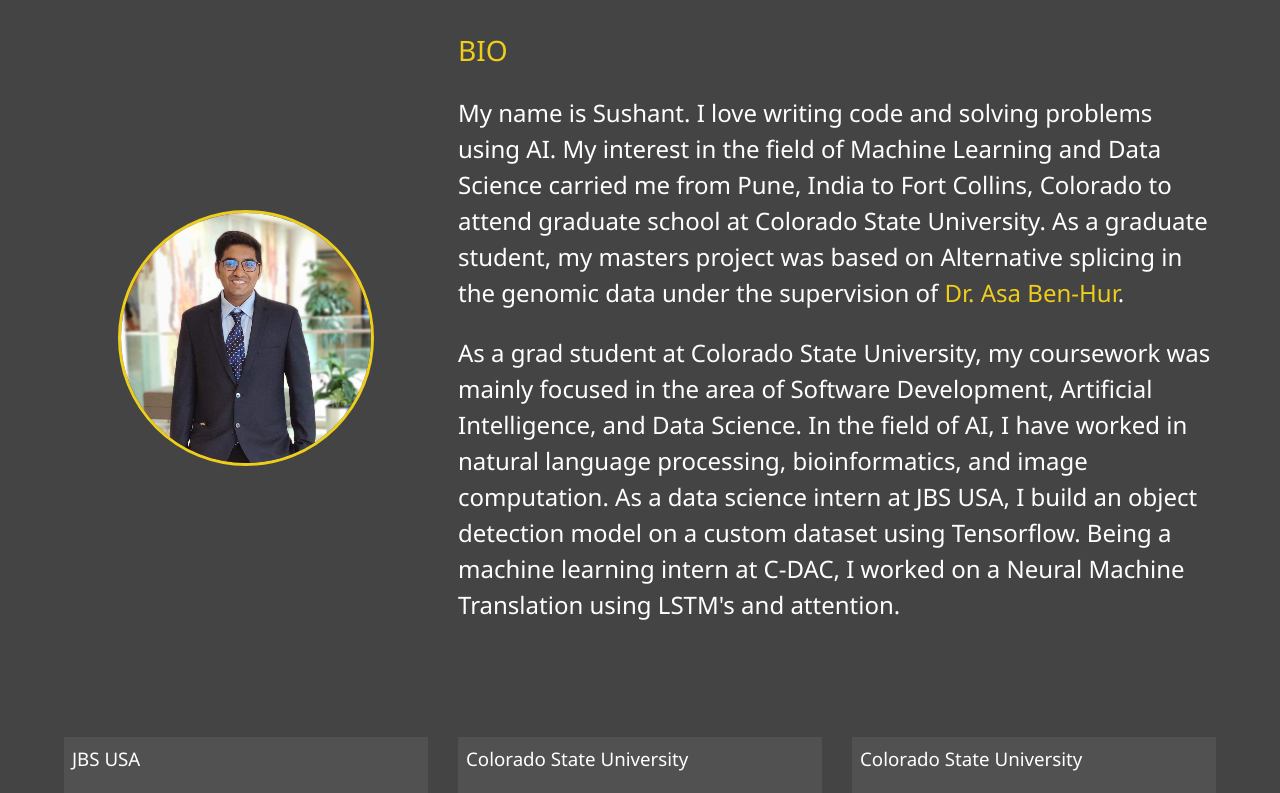
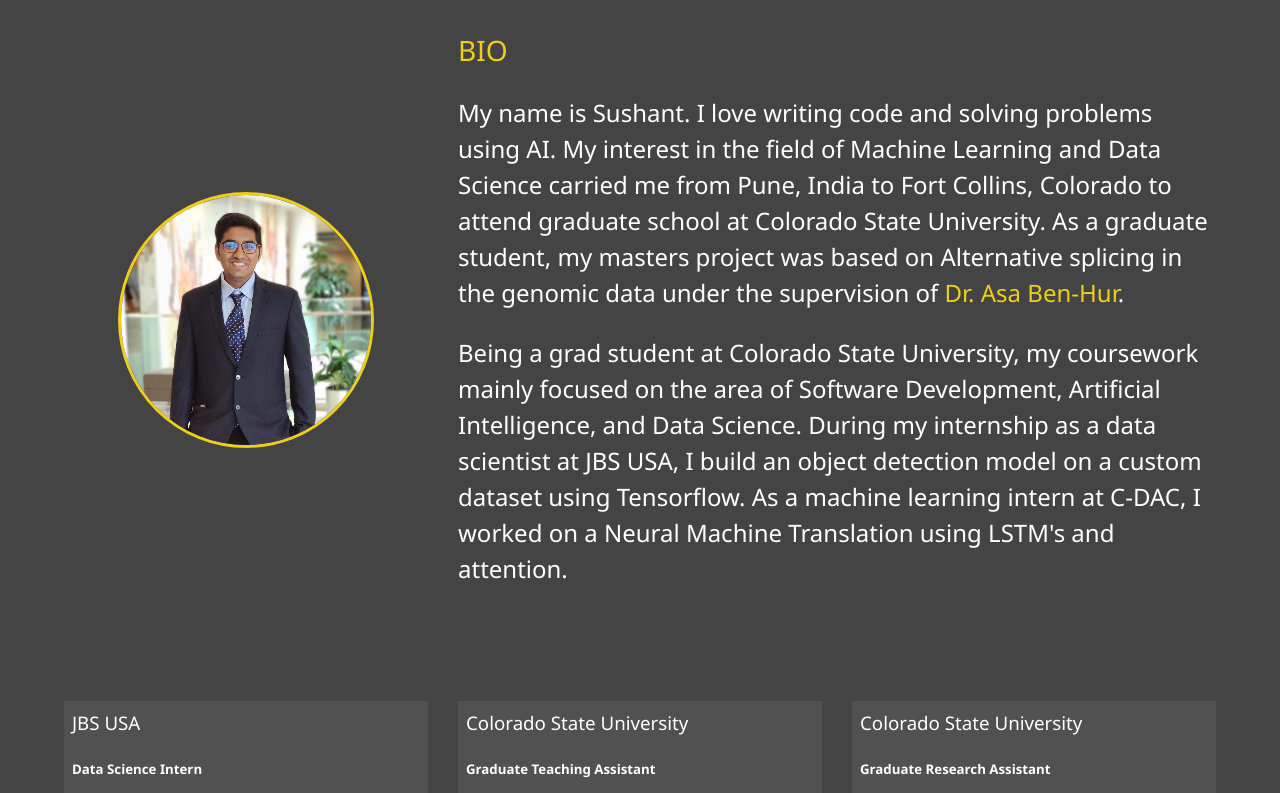
Before and after one commit to sushpatankar/Portfolio, a website: page Dist/about.html in a window 1280 px wide. Shown: the part 253-1046 px from the top of the page. Drawn offline with nearby package versions, Linux system fonts and the light colour scheme.

Commit message:
small update

```diff
--- a/Dist/about.html
+++ b/Dist/about.html
@@ -75,11 +75,8 @@
                         Asa Ben-Hur</a>.
 
                     <p>
-                        As a grad student at Colorado State University, my coursework was mainly focused in the
-                        area of Software Development, Artificial Intelligence, and Data Science.
-                        In the field of AI, I have worked in natural language processing, bioinformatics,
-                        and image computation. As a data science intern at JBS USA, I build an object detection
-                        model on a custom dataset using Tensorflow. Being a machine learning intern at C-DAC,
+                        Being a grad student at Colorado State University, my coursework mainly focused on the area of Software Development, Artificial Intelligence, and Data Science.
+                        During my internship as a data scientist at JBS USA, I build an object detection model on a custom dataset using Tensorflow. As a machine learning intern at C-DAC,
                         I worked on a Neural Machine Translation using LSTM's and attention.
                     </p>
 
```
